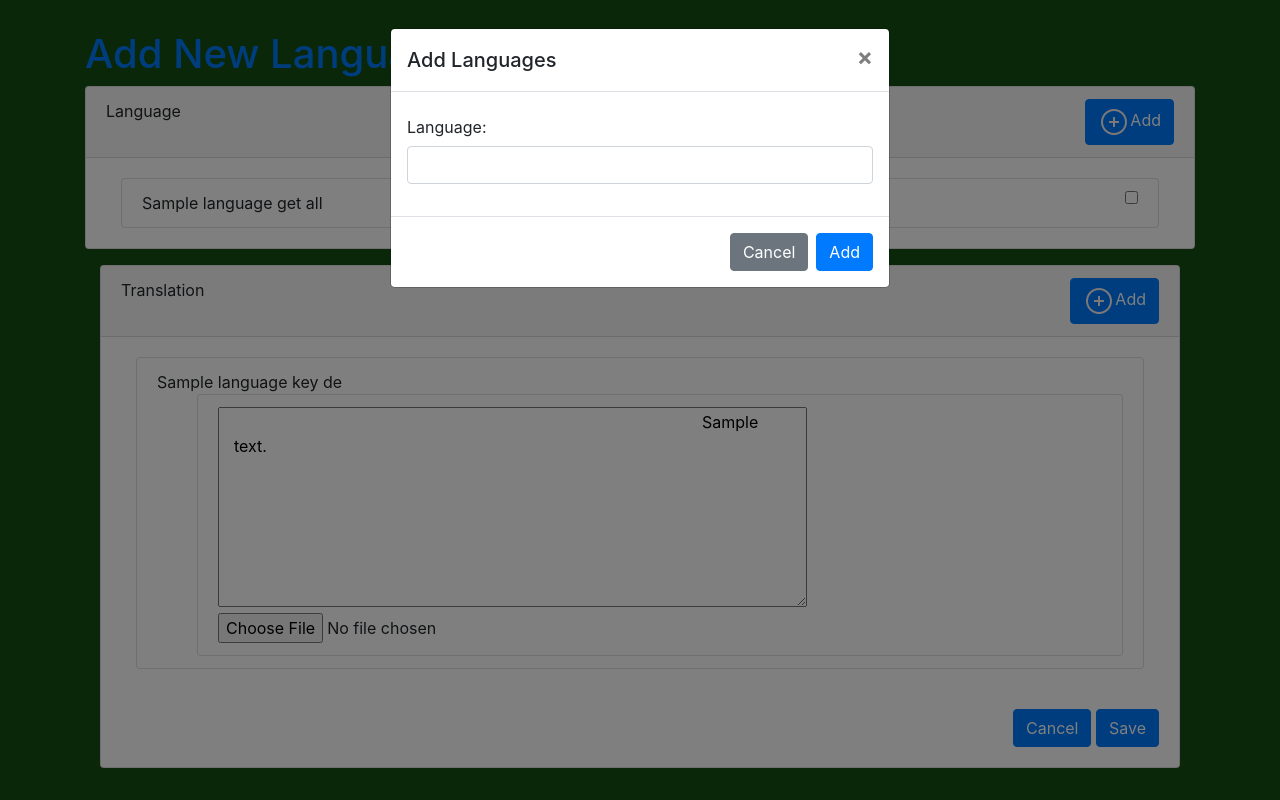
After one commit to nayyelin365/Universe360, a Laravel app: template resources/views/addlanguageview.blade.php in a window 1280 px wide, after a click on "Add". The commit adds this page. Run offline with Laravel 8, Linux system fonts and the light colour scheme; the template is opened without the code that fills it: most values are stand-ins (such as "Sample title", 1, 10 or a date in 2020).

Commit message:
select language and description key

```diff
--- a/app/Model/KeysModel.php
+++ b/app/Model/KeysModel.php
@@ -9,7 +9,7 @@ class KeysModel extends Model
 {
 	use SoftDeletes;
     protected $table = 'keys';
-	public function languagekeys()
+	public function language_keys()
 	{
 		return $this->hasMany('App\Model\LanguageKeysModel','key_id');
 	}
--- a/app/Model/LanguagesModel.php
+++ b/app/Model/LanguagesModel.php
@@ -9,7 +9,7 @@ class LanguagesModel extends Model
 {
     use SoftDeletes;
     protected $table = 'languages';
-	public function languagekeys()
+	public function language_keys()
 	{
 		return $this->hasMany('App\Model\LanguageKeysModel','language_id');
 	}
--- a/app/Providers/AppServiceProvider.php
+++ b/app/Providers/AppServiceProvider.php
@@ -1,7 +1,7 @@
 <?php
 
 namespace App\Providers;
-use Illuminate\Support\Facades\Schema;
+
 
 use Illuminate\Support\ServiceProvider;
 use Illuminate\Support\Facades\Schema;
--- a/app/Service/KeysService.php
+++ b/app/Service/KeysService.php
@@ -8,5 +8,9 @@ use DB;
 		{
 			return KeysModel::get(['id','key_name']);
 		}
+		public function getKeyDesription(){
+			return KeysModel::with('language_keys')->get();
+
+		}
 	}
 ?>
--- a/resources/views/addlanguage.blade.php
+++ b/resources/views/addlanguage.blade.php
@@ -139,7 +139,7 @@
 		    li.className = 'list-group-item';
 		    li.setAttribute('id',candidate.value);
 		    li.appendChild(document.createTextNode(candidate.value));
-		    li.innerHTML += "<input type='text'/><span class='float-right'> <input type='file' value='Select' /></span>";
+		    li.innerHTML += "<div class='row'><div class='col col-8'><input class='form-control' type='text'/></div><div class='col col-2'><input type='file' value='Select' /></div></div>";
 
 				ul.appendChild(li);
 
--- /dev/null
+++ b/resources/views/addlanguageview.blade.php
@@ -0,0 +1,207 @@
+@extends('layouts.main')
+@section('content')
+<body style="background: #174F15;">
+	<div class="container h-100" style="margin-top: 30px;background: #174F15;">
+		<!-- for choose language -->
+		<h1 style="color:#007bff;">Add New Language</h1>
+		<div class="form-group">
+			<div class="card">
+				<div class="card-header">
+		    		Language
+		    		<span class="float-right">
+						<button type="button"  class="btn btn-primary" data-toggle="modal" data-target="#languageDialog" data-whatever="@getbootstrap">
+							<img src="images/add.png">Add</img>
+						</button>
+					</span>
+		  		</div>
+		  		<div class="card-body">
+		    		<div class="col-12">
+	        			<ul class="list-group" id="add-language-list">
+	           				@foreach($language_get_all as $lang)
+	           					<?php
+	           						$v=$lang->language_name;
+	           					?>
+			    	 			<li class="list-group-item">
+			    	 				{{$lang->language_name}}
+			    	 				<input class="float-right" type="checkbox"  value="{{$lang->id}}" name="lang">
+			    	 			</li>
+		    				@endforeach
+	        			</ul>
+	      			</div>
+		  		</div>
+			</div>
+	  	</div>
+	    <!--  choose translation -->
+	    <form class="col-12" action="{{url('description/update')}}" method="POST" enctype="multipart/form-data">
+	     	<div class="form-group">
+	        	<div class="card">
+			  		<div class="card-header">
+			    		Translation
+			    		<span class="float-right">
+							<button type="button"  class="btn btn-primary" data-toggle="modal" data-target="#choose_translation" data-whatever="@getbootstrap">
+								<img src="images/add.png">Add</img>
+							</button>
+						</span>
+			  		</div>
+			  		<div class="card-body">
+			    		<div class="col-12">
+			    			@foreach($language_key_des as $key_des)
+		        				<ul class="list-group" id="add-language-key">
+		        					<li class="list-group-item">{{$key_des->key_name}}
+		        						<ul>
+				        					@foreach($key_des->language_keys as $languageKey)
+					        					<li class="list-group-item ">
+					        			 			<textarea name="key_description" value="{{$languageKey->key_description}}"  class="col-8" style="height: 200px;">
+					        			 				{{$languageKey->key_description}}
+					        			 			</textarea>
+					        			 			<input class="float-center" type="file" name="Choose File"/>
+					        		 			</li>
+				        					@endforeach
+		        						</ul>
+		        					</li>
+		        				</ul>
+		        			@endforeach
+		      			</div>
+			  		</div>
+			  		<div class="float-right" style="text-align:right;margin: 20px;">
+			  			<button class="btn btn-primary">Cancel</button>
+			  			<button class="btn btn-primary">Save</button>
+			  		</div>
+				</div>
+	      	</div>
+	  	</form>
+
+		<!-- choose language dialog -->
+		<div class="modal fade" id="languageDialog" tabindex="-1" role="dialog" aria-labelledby="exampleModalLabel" aria-hidden="true">
+		  	<div class="modal-dialog" role="document">
+		    	<div class="modal-content">
+		      		<div class="modal-header">
+		        		<h5 class="modal-title" id="exampleModalLabel">
+		        			Add Languages
+		        		</h5>
+		        		<button type="button" class="close" data-dismiss="modal" aria-label="Close">
+		          			<span aria-hidden="true">&times;</span>
+		        		</button>
+		      		</div>
+		      		<div class="modal-body">
+			        	<form>
+			          		<div class="form-group">
+				            	<label for="recipient-name" class="col-form-label">
+				            		Language:
+				            	</label>
+				            	<input type="text" class="form-control" id="choose_language">
+			            	</div>
+			          	</form>
+		      		</div>
+		      		<div class="modal-footer">
+		        		<button type="button" class="btn btn-secondary" data-dismiss="modal">Cancel</button>
+		        		<button type="button" class="btn btn-primary" id="btnAdd" data-dismiss="modal">Add</button>
+		      		</div>
+		    	</div>
+		  	</div>
+		</div>
+
+		<!-- choose language key dialog -->
+		<div class="modal fade" id="choose_translation" tabindex="-1" role="dialog" aria-labelledby="exampleModalLabel" aria-hidden="true">
+			<div class="modal-dialog" role="document">
+				<div class="modal-content">
+				    <div class="modal-header">
+				    	<h5 class="modal-title" id="exampleModalLabel">Add Keys</h5>
+				        <button type="button" class="close" data-dismiss="modal" aria-label="Close">
+				        	<span aria-hidden="true">&times;</span>
+				        </button>
+				    </div>
+				    <div class="modal-body">
+				        <form>
+				         	<div class="form-group">
+				            	<label for="recipient-name" class="col-form-label">Key name:</label>
+				            	<input type="text" class="form-control" id="choose_language_key">
+				          	</div>
+				        </form>
+				    </div>
+				    <div class="modal-footer">
+				    	<button type="button" class="btn btn-secondary" data-dismiss="modal">Cancel</button>
+				        <button type="button" class="btn btn-primary" id="btnAddkey" data-dismiss="modal">Add</button>
+				    </div>
+				</div>
+			</div>
+		</div>
+	</div>
+	<script type="text/javascript">
+		/*add language script*/
+		var btnLanguageAdd = document.getElementById("btnAdd");
+		btnLanguageAdd.addEventListener("click", function() {
+
+		   var ul = document.getElementById("add-language-list");
+		    var candidate = document.getElementById("choose_language");
+		    var li = document.createElement("li");
+		    li.className = 'list-group-item';
+		    li.setAttribute('id',candidate.value);
+		    li.appendChild(document.createTextNode(candidate.value));
+		    li.innerHTML += "<span class='float-right'> <input type='checkbox' onclick='console.log(select.toString)' value='Select' /></span>";
+		      ul.appendChild(li);
+		})
+
+		/*add keys script*/
+		var btnKeyAdd = document.getElementById("btnAddkey");
+		btnKeyAdd.addEventListener("click", function() {
+		 var ul = document.getElementById("add-language-key");
+		    var candidate = document.getElementById("choose_language_key");
+
+		    var li = document.createElement("li");
+		    li.className = 'list-group-item';
+		    li.setAttribute('id',candidate.value);
+		    li.appendChild(document.createTextNode(candidate.value));
+		    li.innerHTML += "<div class='row'><div class='col col-8'><input class='form-control' type='text'/></div><div class='col col-2'><input type='file' value='Select' /></div></div>";
+
+				ul.appendChild(li);
+
+		})
+
+		/*for file choose get path*/
+		$(function()
+	    {
+	        $('input[name=lang]').change(function(){
+			    if($(this).is(':checked')) {
+			     	setLanguageStatus(this.value);
+			    }
+			    else{
+			    	unsetLanguageStatus(this.value);
+			    }
+			});
+			$( "desupdate" ).click(function() {
+			  alert(this.value);
+			});
+
+	    });
+
+		function setLanguageStatus(id)
+	    {
+	    	$.ajax({
+	    		url: "{!! url('set-lang-public-access') !!}",
+	    		type: "POST",
+	    		data: {"id": id,"_token":"{{ csrf_token() }}"},
+	    		success:function(data){
+
+	    			console.log(data);
+
+	    		}
+	    	});
+	    }
+
+	    function unsetLanguageStatus(id)
+	    {
+	    	$.ajax({
+	    		url: "{!! url('unset-lang-public-access') !!}",
+	    		type: "POST",
+	    		data: {"id": id,"_token":"{{ csrf_token() }}"},
+	    		success:function(data){
+
+	    			console.log(data);
+
+	    		}
+	    	});
+	    }
+	</script>
+</body>
+@endsection
--- /dev/null
+++ b/resources/views/layouts/main.blade.php
@@ -0,0 +1,15 @@
+<!DOCTYPE html>
+<html>
+<title>Add New Language </title>
+    <head>
+        @include('layouts.public.headcss')
+        @include('layouts.public.script')
+    </head>
+
+    <body>
+            @yield('content')
+    </body>
+    <!-- FOR JS -->
+    @yield('script')
+
+</html>
--- /dev/null
+++ b/resources/views/layouts/public/headcss.blade.php
@@ -0,0 +1 @@
+<link rel="stylesheet" type="text/css" href="css/bootstrap.min.css">
--- /dev/null
+++ b/resources/views/layouts/public/script.blade.php
@@ -0,0 +1,6 @@
+  <script
+  src="https://code.jquery.com/jquery-3.4.1.js"
+  integrity="sha256-WpOohJOqMqqyKL9FccASB9O0KwACQJpFTUBLTYOVvVU="
+  crossorigin="anonymous"></script>
+	<script src="https://cdnjs.cloudflare.com/ajax/libs/popper.js/1.14.7/umd/popper.min.js" integrity="sha384-UO2eT0CpHqdSJQ6hJty5KVphtPhzWj9WO1clHTMGa3JDZwrnQq4sF86dIHNDz0W1" crossorigin="anonymous"></script>
+	<script src="https://stackpath.bootstrapcdn.com/bootstrap/4.3.1/js/bootstrap.min.js" integrity="sha384-JjSmVgyd0p3pXB1rRibZUAYoIIy6OrQ6VrjIEaFf/nJGzIxFDsf4x0xIM+B07jRM" crossorigin="anonymous"></script>
--- a/routes/web.php
+++ b/routes/web.php
@@ -1,20 +1,17 @@
 <?php
 
-/*
-|--------------------------------------------------------------------------
-| Web Routes
-|--------------------------------------------------------------------------
-|
-| Here is where you can register web routes for your application. These
-| routes are loaded by the RouteServiceProvider within a group which
-| contains the "web" middleware group. Now create something great!
-|
-*/
-
 Route::get('/', function () {
-    return view('auth/login');
+    return view('addlanguage');
 });
 
 Auth::routes();
 
 Route::get('/home', 'HomeController@index')->name('home');
+Route::get('/lang', 'LanguagesController@index');
+
+//Ajax for public access
+Route::post('set-lang-public-access','LanguagesController@setPublicAccess');
+
+Route::post('unset-lang-public-access','LanguagesController@unsetPublicAccess');
+
+Route::post('description/update','LanguageKeysController@store');
```
Also changed, not shown: app/Http/Controllers/LanguageKeysController.php (+11 -2 lines), app/Http/Controllers/LanguagesController.php (+21 -2 lines), app/Service/LanguageKeysService.php (+7 -0 lines).
